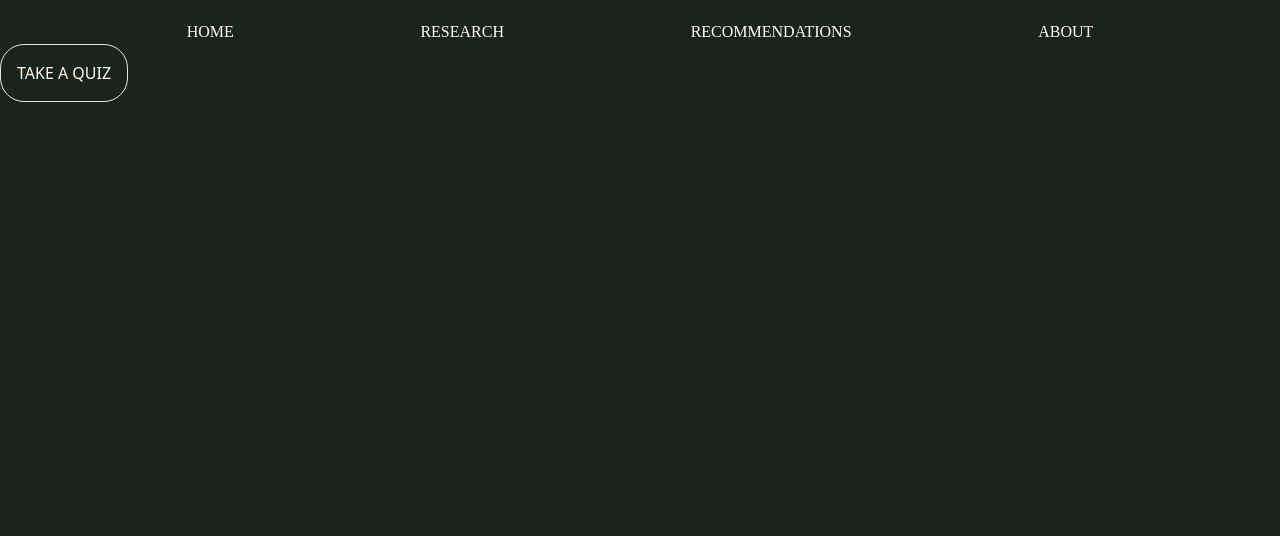
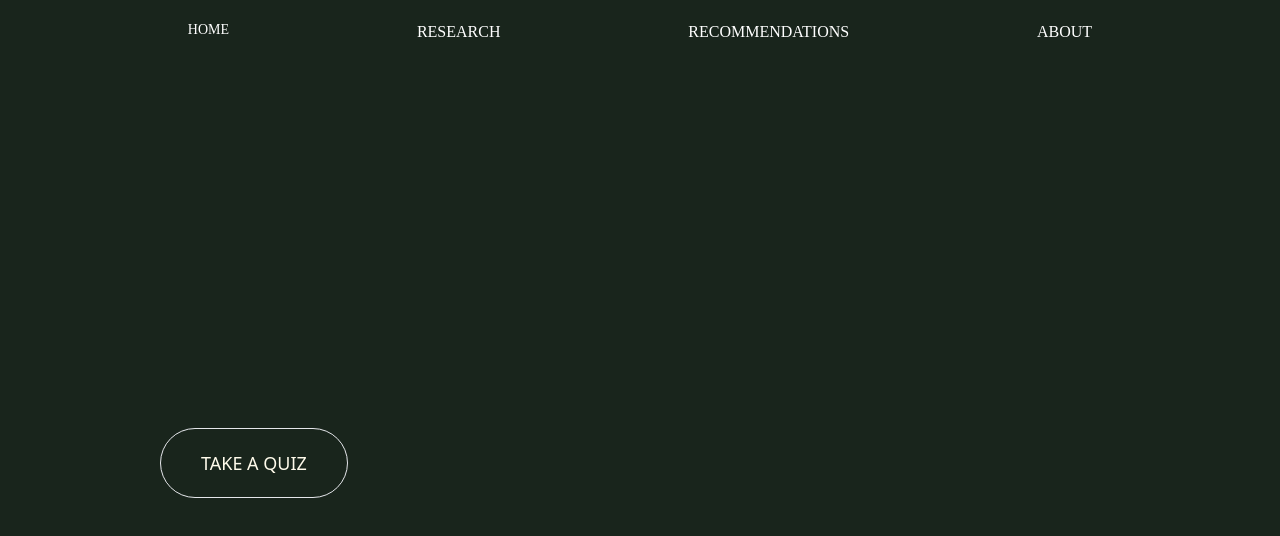
Before and after one commit to Zohaib2421/noorish, a React (Create React App) app: page / in a window 1280 px wide. Shown: the top 536 px of the page. Built offline with nearby package versions, Linux system fonts and the light colour scheme.

Commit message:
Button is in a better location.

```diff
--- a/src/components/noorishButton.jsx
+++ b/src/components/noorishButton.jsx
@@ -2,6 +2,6 @@ import React from 'react';
 
 export default function NoorishButton({ text, link, textColor, backgroundColor, borderColor, borderStrength }) {
     return (
-        <button className='flex rounded-3xl bg-noorishGreen text-almostWhite px-4 py-4 border'> {text} </button>
+        <button className='flex rounded-full text-lg ml-40 mt-96 bg-noorishGreen text-almostWhite px-10 py-5 border'> {text} </button>
     )
 }
--- a/src/hero/navbar.jsx
+++ b/src/hero/navbar.jsx
@@ -1,7 +1,7 @@
 export default function Navbar() {
     return (
         <div className='flex bg-noorishGreen justify-evenly min-w-full h-fit font-outfit text-white mt'>
-                <a href='' className='mt-5'>HOME</a>
+                <a href='' className='mt-5 text-sm'>HOME</a>
                 <a href='' className='mt-5'>RESEARCH</a>
                 <a href='' className='mt-5'>RECOMMENDATIONS</a>
                 <a href='' className='mt-5'>ABOUT</a>
```
